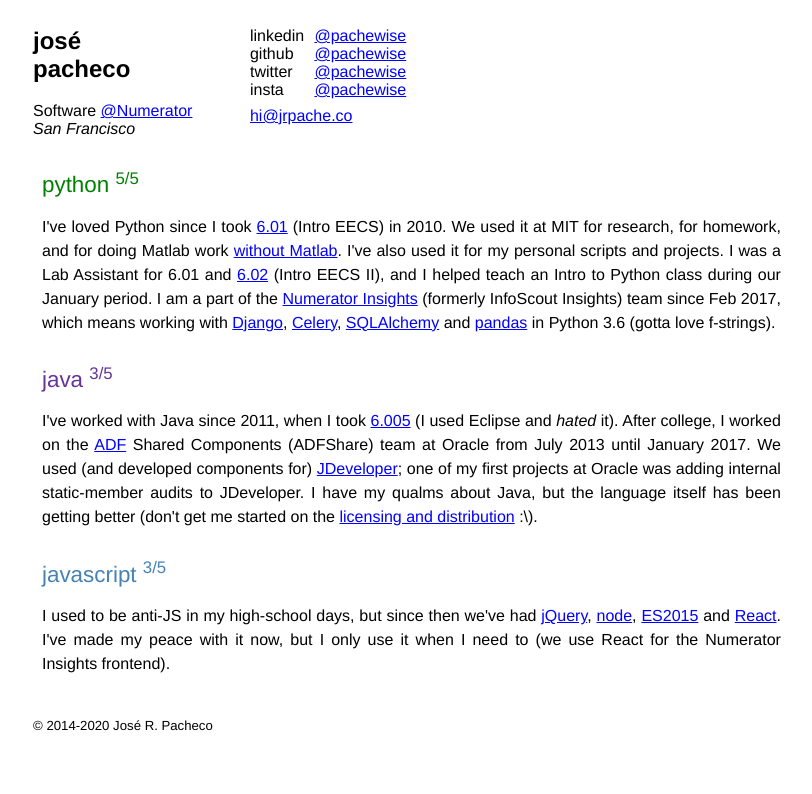
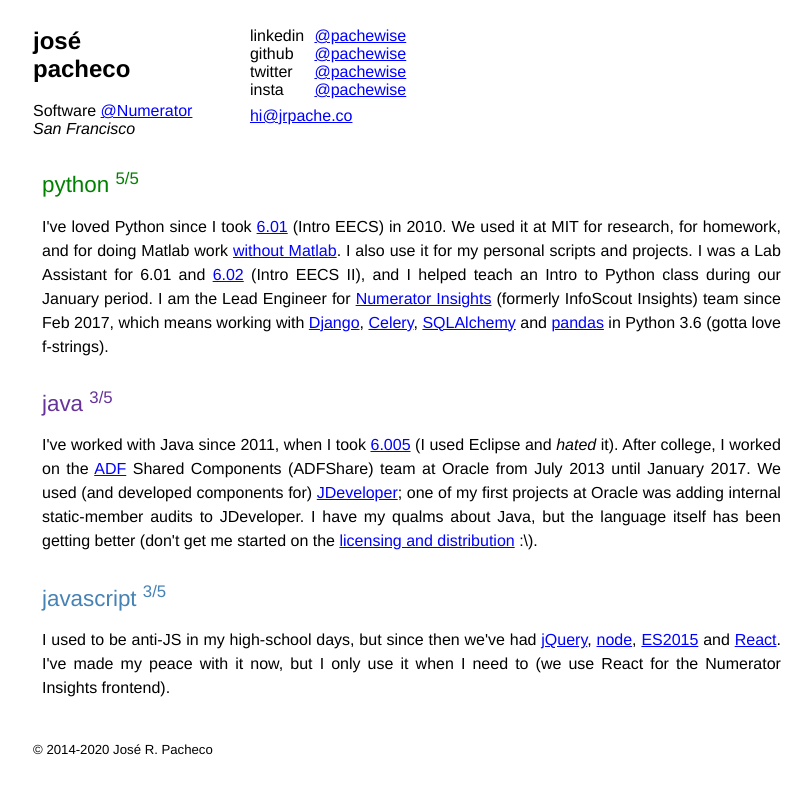
Before and after one commit to pachewise/pachewise.github.io, a Jekyll site: the page built from index.md, in a window 1280 px wide. Shown: the top 794 px of the page, without its empty margins (184-996 px from the left). Built offline with Jekyll 4.4.1, drawn with Linux system fonts in a browser that asks for light colours.

Commit message:
Update python.html

```diff
--- a/_includes/python.html
+++ b/_includes/python.html
@@ -3,11 +3,11 @@
   <div class="blurb">
     I've loved Python since I took <a href="https://sixohone.mit.edu">6.01</a> (Intro EECS) in 2010.
     We used it at MIT for research, for homework, and for doing Matlab work <a
-    href="https://matplotlib.org/">without Matlab</a>. I've also used it for my personal scripts and projects.
+    href="https://matplotlib.org/">without Matlab</a>. I also use it for my personal scripts and projects.
     I was a Lab Assistant for 6.01 and <a
     href="https://web.mit.edu/6.02/">6.02</a> (Intro EECS II), and I helped teach an Intro to Python class
-    during our January period. I am a part of the <a
-    href="https://www.numerator.com/strategy-innovation/enterprise-insights">Numerator Insights</a> (formerly InfoScout Insights) team since Feb 2017, which means
+    during our January period. I am the Lead Engineer for <a
+    href="https://www.numerator.com/solutions/people-and-shopper-insights">Numerator Insights</a> (formerly InfoScout Insights) team since Feb 2017, which means
     working with <a href="https://www.djangoproject.com">Django</a>, <a
     href="http://www.celeryproject.org">Celery</a>, <a href="https://www.sqlalchemy.org/">SQLAlchemy</a> and
     <a href="http://pandas.pydata.org/">pandas</a> in Python 3.6 (gotta love f-strings).
```
